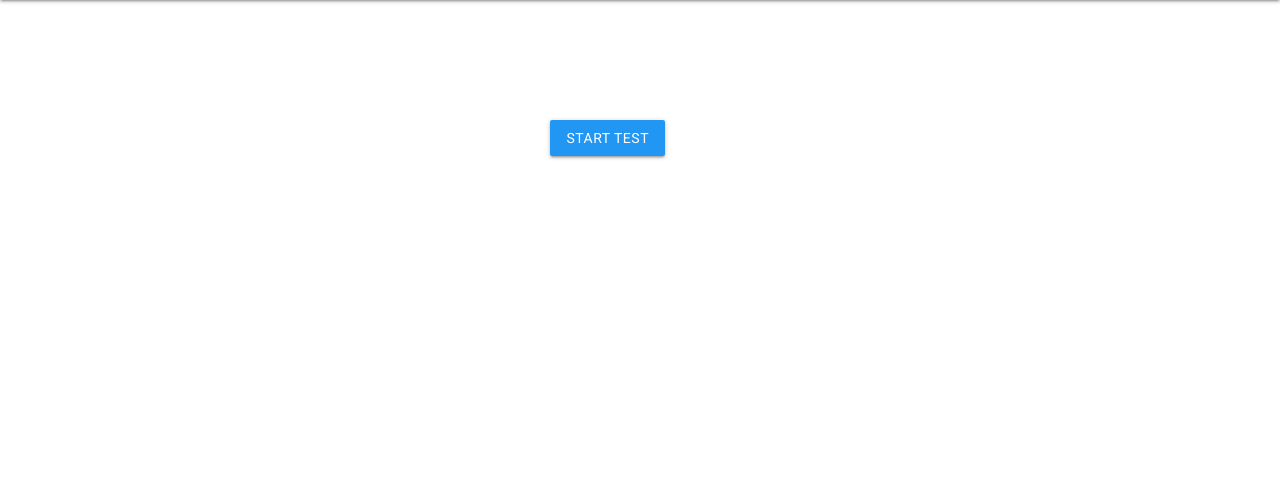
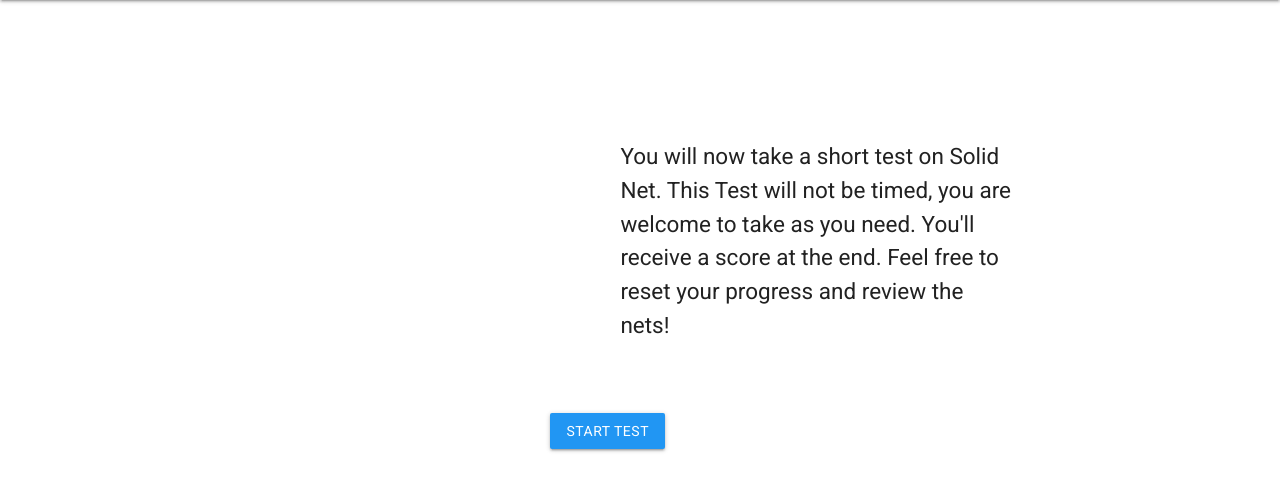
Before and after one commit to yooli23/UI-Design-H7-4, a Flask app: page /test in a window 1280 px wide. Shown: the part 64-555 px from the top of the page. Run offline with Flask 2, Linux system fonts and the light colour scheme; some libraries are stand-ins or nearby versions.

Commit message:
fix merging bug

```diff
--- a/app/static/main.css
+++ b/app/static/main.css
@@ -120,10 +120,12 @@ li{
 
 
 .test-intro{
-    color: rgb(4, 141, 242);
-    border: 1px solid darkslateblue;
+    /* color: rgb(4, 141, 242); */
+    /* border: 1px solid darkslateblue; */
+    border: none !important;
     padding: 20px;
     margin: 50px;
+    font-size: 1.5rem;
 }
 .start-btn{
     margin-left:40%;
--- a/app/templates/learn.html
+++ b/app/templates/learn.html
@@ -69,11 +69,7 @@
                 </div>
             </div>
             <div class="row">
-                <div class="col-4">
-                   <a href="/reset" id="reset" class="waves-effect waves-light btn grey btn-small btn-block" >
-                       reset
-                 </a>
-                </div>
+
                 <div class="row">
                 </div>
                 <div class="row">
--- a/app/templates/test.html
+++ b/app/templates/test.html
@@ -2,7 +2,11 @@
 
 {% block content %}
 <div class="start-btn">
-
+    <div class="test-intro">
+        You will now take a short test on Solid Net. This Test will not be timed, you are welcome to take as you need.
+        You'll receive a score at the end.
+        Feel free to reset your progress and review the nets!
+    </div>
     <a href="/test/0"class="waves-effect waves-light btn blue">
         Start Test
     </a>
```
